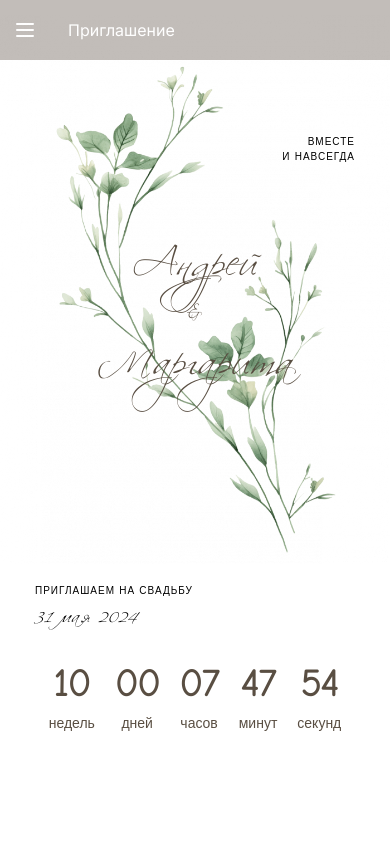
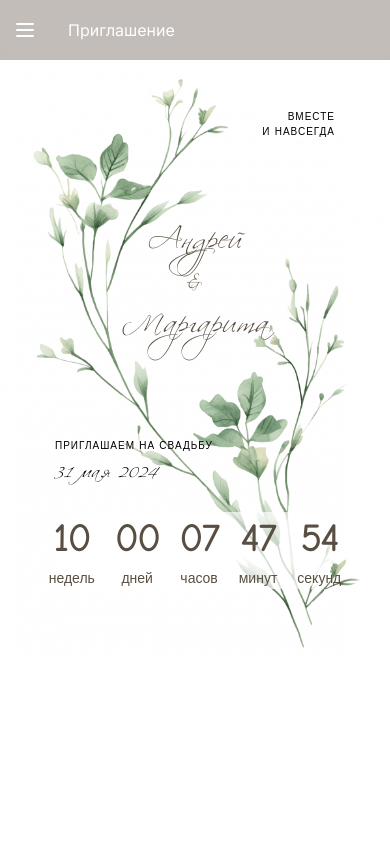
Before and after one commit to AndreiSalnikov/wedding_approve, a Next.js app: page / in a window 390 px wide. Shown: the top 844 px of the page. Built offline with nearby package versions, Linux system fonts and the light colour scheme.

Commit message:
fix: fix for mobile resolution and some improvements

```diff
--- a/src/app/layout.tsx
+++ b/src/app/layout.tsx
@@ -5,8 +5,8 @@ import "./globals.css";
 const inter = Inter({ subsets: ["latin"] });
 
 export const metadata: Metadata = {
-  title: "Create Next App",
-  description: "Generated by create next app",
+  title: "Приглашение на свадьбу - Андрей & Маргарита (31.05.2024)",
+  description: "Жених и Невеста приглашают вас на свадьбу. Ваше приглашение:",
 };
 
 export default function RootLayout({
--- a/src/components/Welcome/Welcome.tsx
+++ b/src/components/Welcome/Welcome.tsx
@@ -7,19 +7,29 @@ const Welcome = () => {
 
     return (
         <>
-            <div className='w-full h-full pt-[15px]'>
-                <div className="bg-welcome max-w-[530px] h-full  m-auto bg-no-repeat bg-contain relative p-[30px]">
-                    <div className='flex flex-col h-full max-w-[320px] m-auto'>
-                        <p className='font-comic-neue text-[10px] uppercase tracking-widest text-right pt-[90px] mb-[60px] text-black'>Вместе <br/> и
-                            навсегда</p>
-                        <p className='mb-[200px] text-center font-scriptorama text-[40px] flex flex-col text-brown'>Андрей <span
-                            className='text-[19px] pt-[10px]'>&</span> Маргарита
-                        </p>
-                        <p className='mb-[30px] flex flex-col font-comic-neue uppercase text-[10px] tracking-widest text-black'>Приглашаем
-                            на свадьбу <span className='text-[19px] font-scriptorama lowercase text-black'>31 мая 2024</span></p>
-                        <Timer expiryTimestamp={expiryDate} autoStart={true}/>
+            <div className='transition-all duration-500 ease-out w-full h-full'>
+                <div className='h-screen m-auto w-full transition-all'>
+                    <div className='w-full h-full'>
+                        <div
+                            className='z-5 animate-c mr-0 w-full m-auto absolute right-0 h-full overflow-hidden bg-no-repeat'>
+                            <div className='bg-top transition-all duration-100 ease-out scale-[1.3] bg-welcome top-[13%] m-auto relative w-[90%] h-[72%] bg-no-repeat text-center bg-contain'></div>
+                        </div>
+                        <div className='flex flex-col h-full max-w-[320px] m-auto p-5 z-10 relative text-brown'>
+                            <p className='mobile-s:mb-[30px] mobile-s2:mb-[50px] mobile-s3:mb-[70px] mobile-s4:mb-[70px] font-comic-neue text-[10px] uppercase tracking-widest text-right pt-[90px] text-black'>Вместе <br/> и
+                                навсегда</p>
+                            <p className='mobile-s:text-[30px] mobile-s4:text-[40px] mobile-s:mb-[100px] mb-[200px] text-center font-scriptorama text-[40px] flex flex-col '>Андрей <span
+                                className='text-[19px] pt-[10px]'>&</span> Маргарита
+                            </p>
+                            <p className='mb-[30px] flex flex-col font-comic-neue uppercase text-[10px] tracking-widest text-black'>Приглашаем
+                                на свадьбу <span className='text-[19px] font-scriptorama lowercase text-black'>31 мая 2024</span>
+                            </p>
+                            <Timer expiryTimestamp={expiryDate} autoStart={true}/>
+                        </div>
                     </div>
                 </div>
+                {/*<div className="bg-welcome bg-no-repeat bg-contain  relative p-[30px] h-screen w-full">*/}
+
+                {/*</div>*/}
             </div>
         </>
     );
--- a/tailwind.config.ts
+++ b/tailwind.config.ts
@@ -14,6 +14,24 @@ const config: Config = {
       'comforta': ['Comfortaa-VariableFont_wght','sans-serif']
     },
     extend: {
+      // margin: {
+      //   calc: 'calc(5vw + 10px)',
+      // },
+      screens: {
+        'mobile-s': '320px',
+        'mobile-s2': '360px',
+        'mobile-s3': '390px',
+        'mobile-s4': '430px'
+      },
+      keyframes: {
+        c: {
+          '0%': {opacity: '0',transform: 'scale(0)'},
+          '100%': {opacity: '1', transform: 'scale(1)'},
+        }
+      },
+      animation: {
+        c: 'c 2s 1 cubic-bezier(.215,.61,.355,1) 0s backwards;',
+      },
       backgroundImage: {
         "gradient-radial": "radial-gradient(var(--tw-gradient-stops))",
         "gradient-conic":
```
